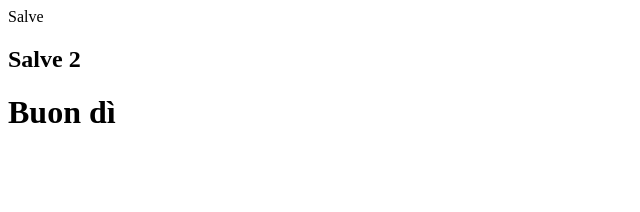
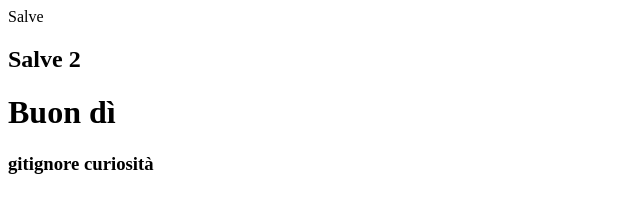
Before and after one commit to bodascaluca/classe62-first-repo, a plain HTML site: page index.html in a window 1280 px wide. Shown: the whole page, without its empty margins (0-640 px from the left). Drawn offline with Linux system fonts and the light colour scheme.

Commit message:
h3 gitignore curiosity

```diff
--- a/index.html
+++ b/index.html
@@ -14,6 +14,7 @@
     <main>
         <h2>Salve 2</h2>
         <h1>Buon dì</h1>
+        <h3>gitignore curiosità</h3>
     </main>
 </body>
 </html>
```
